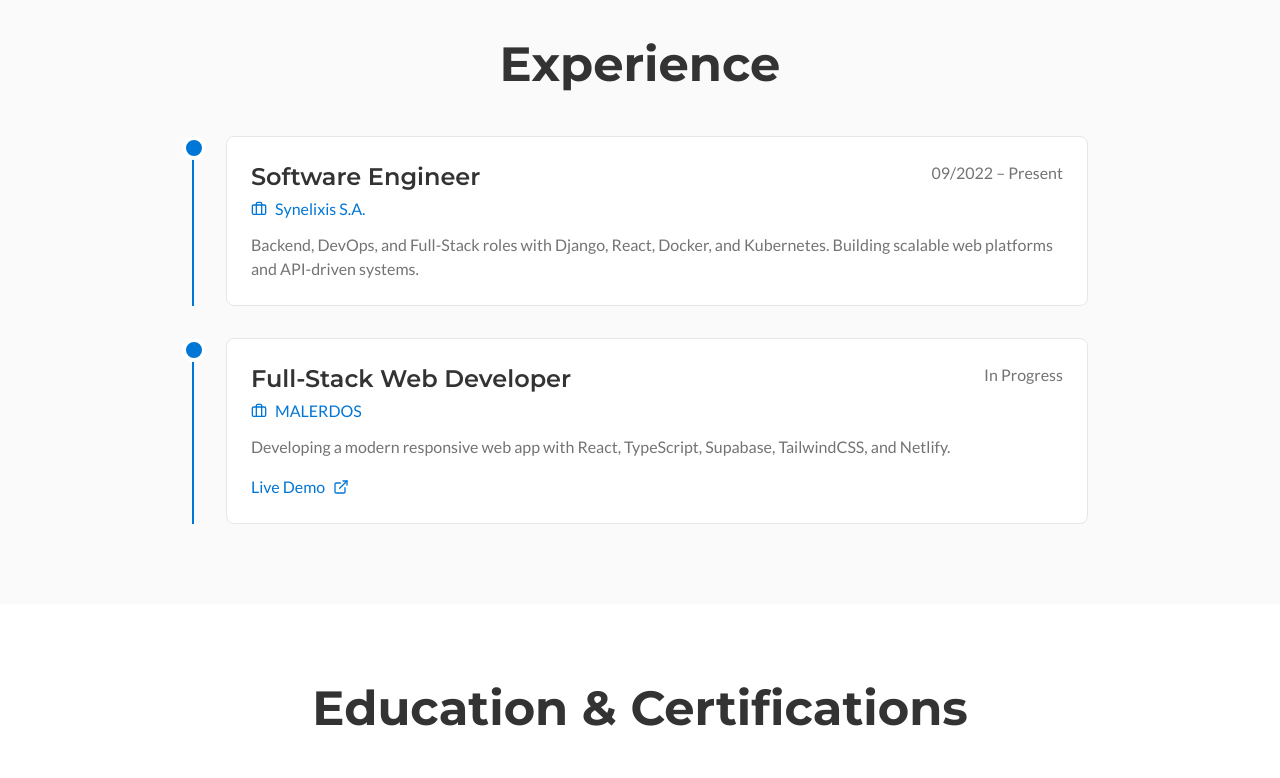
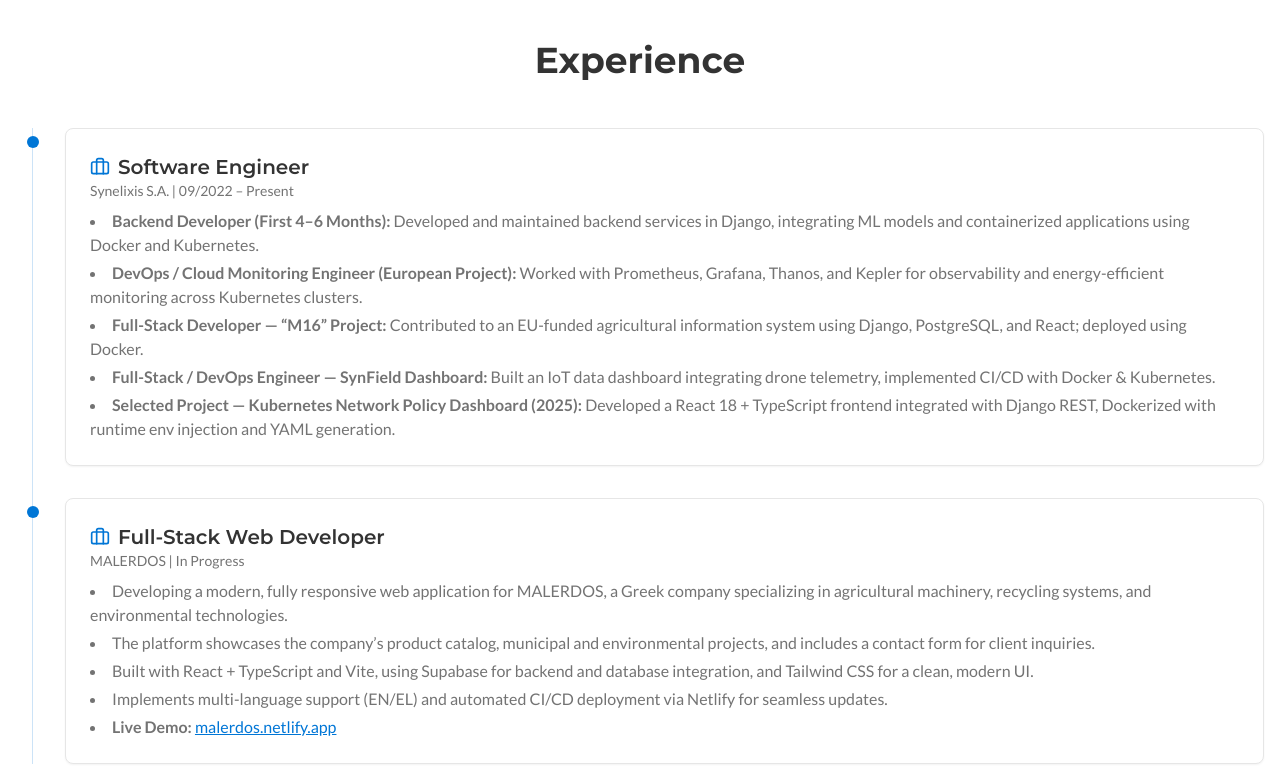
Before and after one commit to MKaradimos/devfolio-booster, a React (Vite) app: page / in a window 1280 px wide. Shown: the part 1920-2698 px from the top of the page. Built offline with nearby package versions, Linux system fonts and the light colour scheme; the HTML template or start-up script is replaced by a standard one.

Commit message:
Enhance Experience section with detailed role descriptions and project highlights

```diff
--- a/src/components/Experience.tsx
+++ b/src/components/Experience.tsx
@@ -1,63 +1,83 @@
-import { Briefcase, ExternalLink } from "lucide-react";
+import { Briefcase } from "lucide-react";
 
 const Experience = () => {
-  const experiences = [
-    {
-      role: "Software Engineer",
-      company: "Synelixis S.A.",
-      period: "09/2022 – Present",
-      description:
-        "Backend, DevOps, and Full-Stack roles with Django, React, Docker, and Kubernetes. Building scalable web platforms and API-driven systems.",
-    },
-    {
-      role: "Full-Stack Web Developer",
-      company: "MALERDOS",
-      period: "In Progress",
-      description:
-        "Developing a modern responsive web app with React, TypeScript, Supabase, TailwindCSS, and Netlify.",
-      link: "https://malerdos.netlify.app",
-    },
-  ];
-
   return (
-    <section id="experience" className="py-20 bg-surface">
+    <section id="experience" className="py-20 fade-in">
       <div className="container mx-auto px-4">
-        <h2 className="text-4xl md:text-5xl font-bold text-center mb-12 text-foreground">
+        <h2 className="text-4xl font-bold text-center mb-12">
           Experience
         </h2>
-        <div className="max-w-4xl mx-auto space-y-8">
-          {experiences.map((exp, index) => (
-            <div
-              key={index}
-              className="relative pl-8 border-l-2 border-primary slide-up"
-              style={{ animationDelay: `${index * 0.1}s` }}
-            >
-              <div className="absolute -left-3 top-0 w-6 h-6 bg-primary rounded-full border-4 border-background"></div>
-              <div className="bg-card border border-border rounded-lg p-6 hover:shadow-lg transition-shadow">
-                <div className="flex items-start justify-between flex-wrap gap-4 mb-3">
-                  <div>
-                    <h3 className="text-2xl font-semibold text-foreground">{exp.role}</h3>
-                    <div className="flex items-center gap-2 text-primary font-medium mt-1">
-                      <Briefcase className="h-4 w-4" />
-                      {exp.company}
-                    </div>
-                  </div>
-                  <span className="text-muted-foreground font-medium">{exp.period}</span>
-                </div>
-                <p className="text-muted-foreground">{exp.description}</p>
-                {exp.link && (
+
+        <div className="relative border-l border-primary/20 ml-4 space-y-8">
+          {/* Synelixis S.A. */}
+          <div className="relative pl-8">
+            <div className="absolute -left-[6px] top-2 w-3 h-3 bg-primary rounded-full"></div>
+            <div className="p-6 rounded-lg border bg-card shadow-sm">
+              <h3 className="text-xl font-semibold flex items-center gap-2">
+                <Briefcase className="w-5 h-5 text-primary" />
+                Software Engineer
+              </h3>
+              <p className="text-sm text-muted-foreground mb-2">
+                Synelixis S.A. | 09/2022 – Present
+              </p>
+              <ul className="list-disc list-inside text-muted-foreground space-y-1">
+                <li>
+                  <strong>Backend Developer (First 4–6 Months):</strong> Developed and maintained backend services in Django, integrating ML models and containerized applications using Docker and Kubernetes.
+                </li>
+                <li>
+                  <strong>DevOps / Cloud Monitoring Engineer (European Project):</strong> Worked with Prometheus, Grafana, Thanos, and Kepler for observability and energy-efficient monitoring across Kubernetes clusters.
+                </li>
+                <li>
+                  <strong>Full-Stack Developer — “M16” Project:</strong> Contributed to an EU-funded agricultural information system using Django, PostgreSQL, and React; deployed using Docker.
+                </li>
+                <li>
+                  <strong>Full-Stack / DevOps Engineer — SynField Dashboard:</strong> Built an IoT data dashboard integrating drone telemetry, implemented CI/CD with Docker & Kubernetes.
+                </li>
+                <li>
+                  <strong>Selected Project — Kubernetes Network Policy Dashboard (2025):</strong> Developed a React 18 + TypeScript frontend integrated with Django REST, Dockerized with runtime env injection and YAML generation.
+                </li>
+              </ul>
+            </div>
+          </div>
+
+          {/* MALERDOS */}
+          <div className="relative pl-8">
+            <div className="absolute -left-[6px] top-2 w-3 h-3 bg-primary rounded-full"></div>
+            <div className="p-6 rounded-lg border bg-card shadow-sm">
+              <h3 className="text-xl font-semibold flex items-center gap-2">
+                <Briefcase className="w-5 h-5 text-primary" />
+                Full-Stack Web Developer
+              </h3>
+              <p className="text-sm text-muted-foreground mb-2">
+                MALERDOS | In Progress
+              </p>
+              <ul className="list-disc list-inside text-muted-foreground space-y-1">
+                <li>
+                  Developing a modern, fully responsive web application for MALERDOS, a Greek company specializing in agricultural machinery, recycling systems, and environmental technologies.
+                </li>
+                <li>
+                  The platform showcases the company’s product catalog, municipal and environmental projects, and includes a contact form for client inquiries.
+                </li>
+                <li>
+                  Built with React + TypeScript and Vite, using Supabase for backend and database integration, and Tailwind CSS for a clean, modern UI.
+                </li>
+                <li>
+                  Implements multi-language support (EN/EL) and automated CI/CD deployment via Netlify for seamless updates.
+                </li>
+                <li>
+                  <strong>Live Demo:</strong>{" "}
                   <a
-                    href={exp.link}
+                    href="https://malerdos.netlify.app"
                     target="_blank"
                     rel="noopener noreferrer"
-                    className="inline-flex items-center gap-2 mt-4 text-primary hover:text-primary-hover transition-colors font-medium"
+                    className="text-primary underline"
                   >
-                    Live Demo <ExternalLink className="h-4 w-4" />
+                    malerdos.netlify.app
                   </a>
-                )}
-              </div>
+                </li>
+              </ul>
             </div>
-          ))}
+          </div>
         </div>
       </div>
     </section>
```
